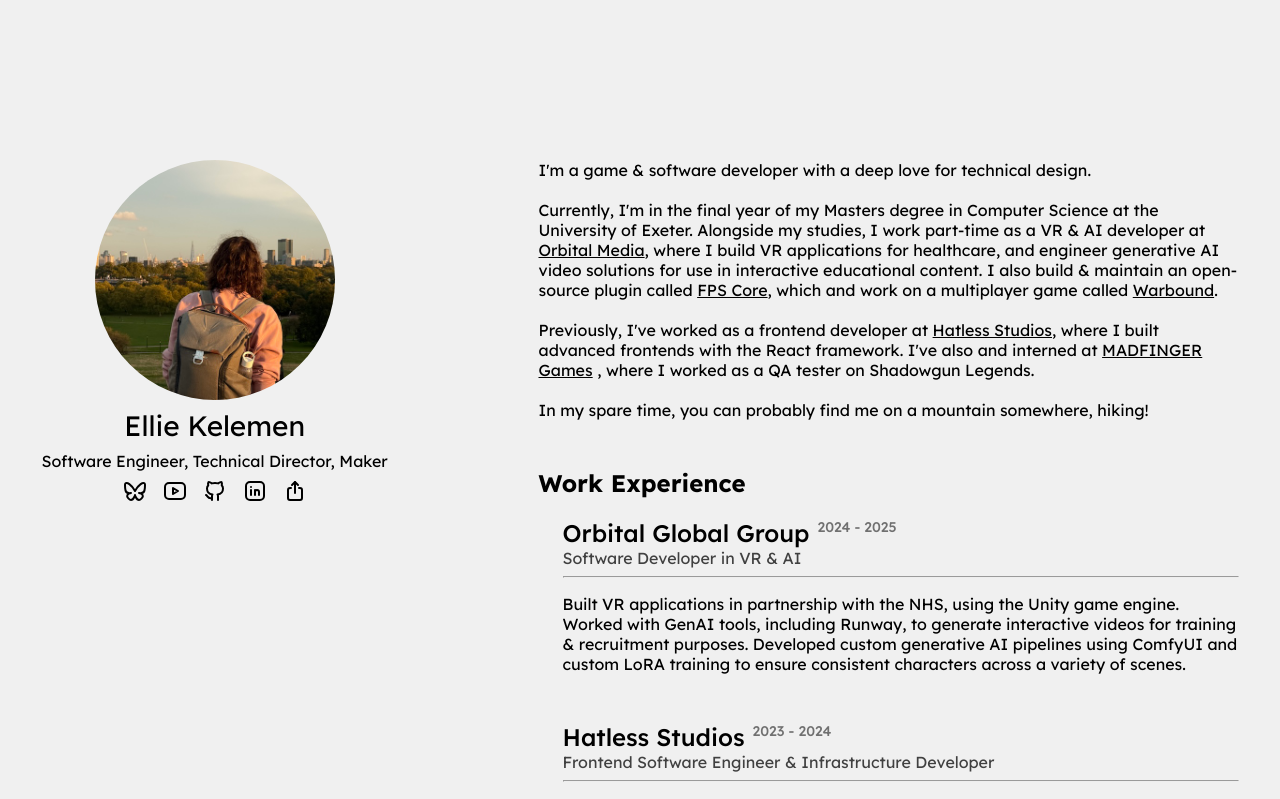
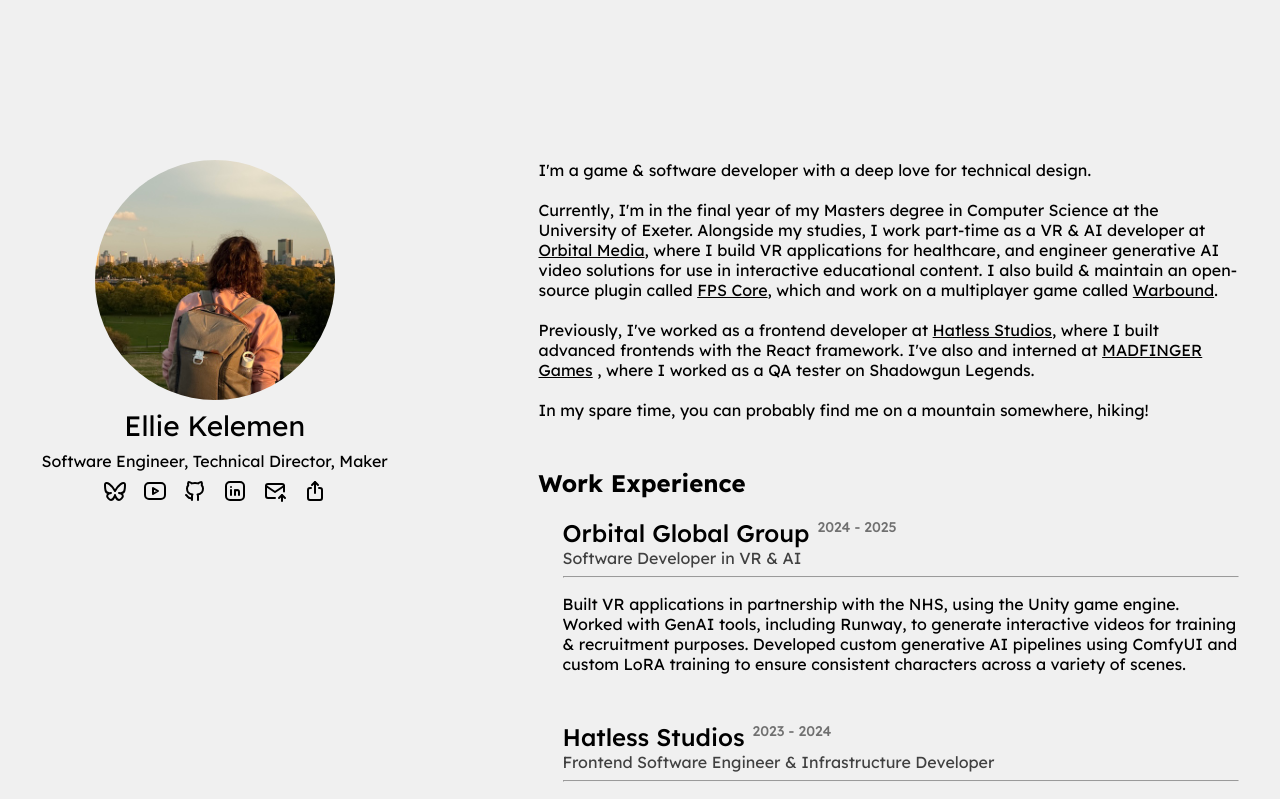
Before and after one commit to whoisEllie/portfolio, a SvelteKit app: page / in a window 1280 px wide. Shown: the top 799 px of the page. Built offline with nearby package versions, Linux system fonts and the light colour scheme; some icons are missing.

Commit message:
Add email via social icon

```diff
--- /dev/null
+++ b/src/lib/icons/mail-up.svelte
@@ -0,0 +1 @@
+<svg  xmlns="http://www.w3.org/2000/svg"  width="24"  height="24"  viewBox="0 0 24 24"  fill="none"  stroke="currentColor"  stroke-width="2"  stroke-linecap="round"  stroke-linejoin="round"  class="icon icon-tabler icons-tabler-outline icon-tabler-mail-up"><path stroke="none" d="M0 0h24v24H0z" fill="none"/><path d="M12 19h-7a2 2 0 0 1 -2 -2v-10a2 2 0 0 1 2 -2h14a2 2 0 0 1 2 2v5.5" /><path d="M19 22v-6" /><path d="M22 19l-3 -3l-3 3" /><path d="M3 7l9 6l9 -6" /></svg>
--- a/src/routes/+page.svelte
+++ b/src/routes/+page.svelte
@@ -17,6 +17,7 @@
 	import Bluesky from '$lib/icons/brand-bluesky.svelte';
 	import Linkedin from '$lib/icons/brand-linkedin.svelte';
 	import Share from '$lib/icons/share.svelte';
+	import Mail from '$lib/icons/mail-up.svelte';
 </script>
 
 <div class="split">
@@ -41,6 +42,9 @@
 					</a>
 					<a href="https://www.linkedin.com/in/ellie-kelemen/">
 						<Linkedin />
+					</a>
+					<a href="mailto:elliekelemen@protonmail.com">
+						<Mail />
 					</a>
 					<button
 						class="share-button"
@@ -305,7 +309,6 @@
 			-9px -9px 17px #ffffff;
 
 		@media (prefers-color-scheme: dark) {
-			color: white;
 			background: linear-gradient(145deg, #101010, #141414);
 			box-shadow:
 				9px 9px 17px #070707,
```
